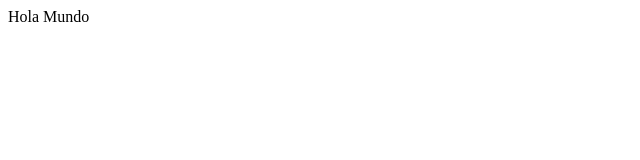
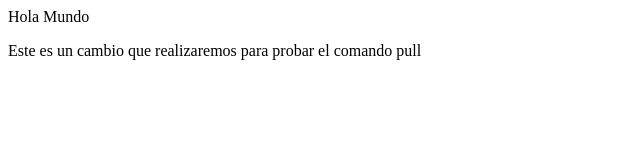
Before and after one commit to tsuna9/ManualGIT, a plain HTML site: page index.html in a window 1280 px wide. Shown: the whole page, without its empty margins (0-640 px from the left). Drawn offline with Linux system fonts and the light colour scheme.

Commit message:
Update index.html

```diff
--- a/index.html
+++ b/index.html
@@ -10,6 +10,8 @@
 
 <P>Hola Mundo</P>
 
+<P> Este es un cambio que realizaremos para probar el comando pull <P>
+
 </BODY>
 
 </HTML>
```
